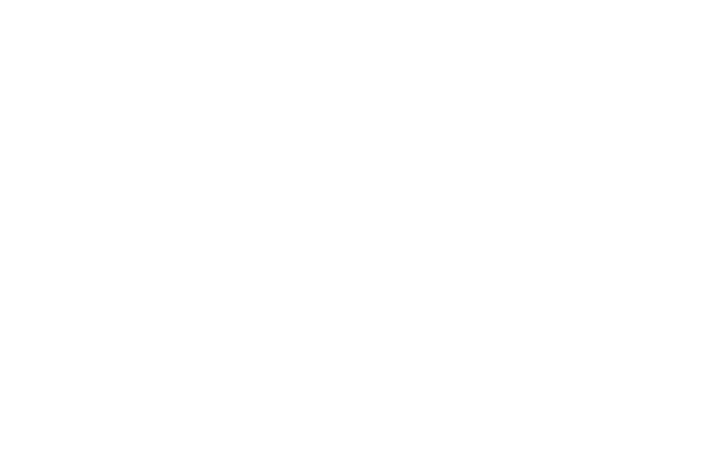
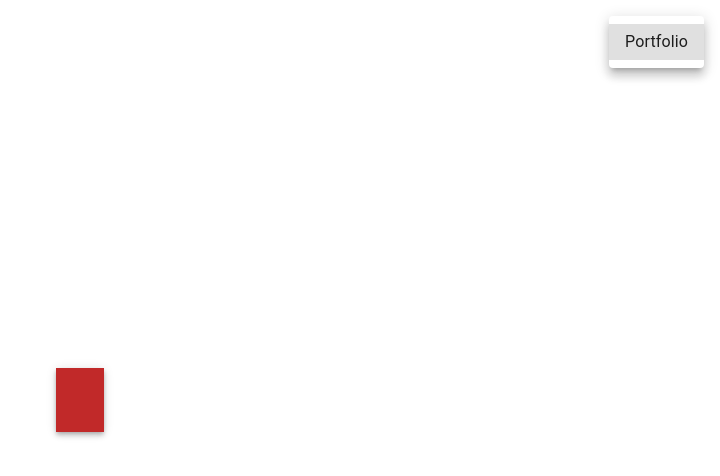
Before and after one commit to bobby1072/My-portfolio, a React (Create React App) app: page / in a window 1280 px wide. Shown: the top 476 px of the page, without its empty margins (560-1280 px from the left). Built offline with nearby package versions, Linux system fonts and the light colour scheme.

Commit message:
Need to build project display

```diff
--- a/src/App.tsx
+++ b/src/App.tsx
@@ -4,17 +4,18 @@
 import { mainTheme } from "./utils/theme";
 import { useEffect } from "react";
 import { QueryClientProvider, QueryClient } from "react-query";
+import MainPage from "./pages/MainPage";
 const queryClient = new QueryClient();
 function App() {
   useEffect(() => {
-    document.title = "portfolio";
+    document.title = "Portfolio";
   });
   return (
     <QueryClientProvider client={queryClient}>
       <ThemeProvider theme={mainTheme}>
         <BrowserRouter>
           <Routes>
-            <Route path="/" element={""} />
+            <Route path="/" element={<MainPage />} />
           </Routes>
         </BrowserRouter>
       </ThemeProvider>
--- /dev/null
+++ b/src/components/ProjectDisplay.tsx
@@ -0,0 +1,12 @@
+import { Grid } from "@mui/material";
+
+export default function ProjectDisplay() {
+  return (
+    <Grid
+      container
+      direction="row"
+      justifyContent="center"
+      alignItems="center"
+    ></Grid>
+  );
+}
--- /dev/null
+++ b/src/pages/MainPage.tsx
@@ -0,0 +1,43 @@
+import { AppBar, Grid, Toolbar, Menu, MenuItem } from "@mui/material";
+import ProjectDisplay from "../components/ProjectDisplay";
+
+export default function MainPage() {
+  return (
+    <div className="App">
+      <header className="App-header">
+        <Grid
+          container
+          direction="column"
+          justifyContent="center"
+          alignItems="center"
+          sx={{ padding: 0.1 }}
+        >
+          <Grid item>
+            <AppBar position="static">
+              <Toolbar>
+                <Menu
+                  anchorOrigin={{
+                    vertical: "top",
+                    horizontal: "right",
+                  }}
+                  keepMounted
+                  transformOrigin={{
+                    vertical: "top",
+                    horizontal: "right",
+                  }}
+                  open={true}
+                  id="menu-appbar"
+                >
+                  <MenuItem>Portfolio</MenuItem>
+                </Menu>
+              </Toolbar>
+            </AppBar>
+          </Grid>
+          <Grid item>
+            <ProjectDisplay />
+          </Grid>
+        </Grid>
+      </header>
+    </div>
+  );
+}
--- a/src/utils/theme.ts
+++ b/src/utils/theme.ts
@@ -4,5 +4,8 @@
     primary: {
       main: "#C12929",
     },
+    secondary: {
+      main: "#000000",
+    },
   },
 });
```
Also changed, not shown: src/setupTests.ts (deleted, +0 -5 lines).
